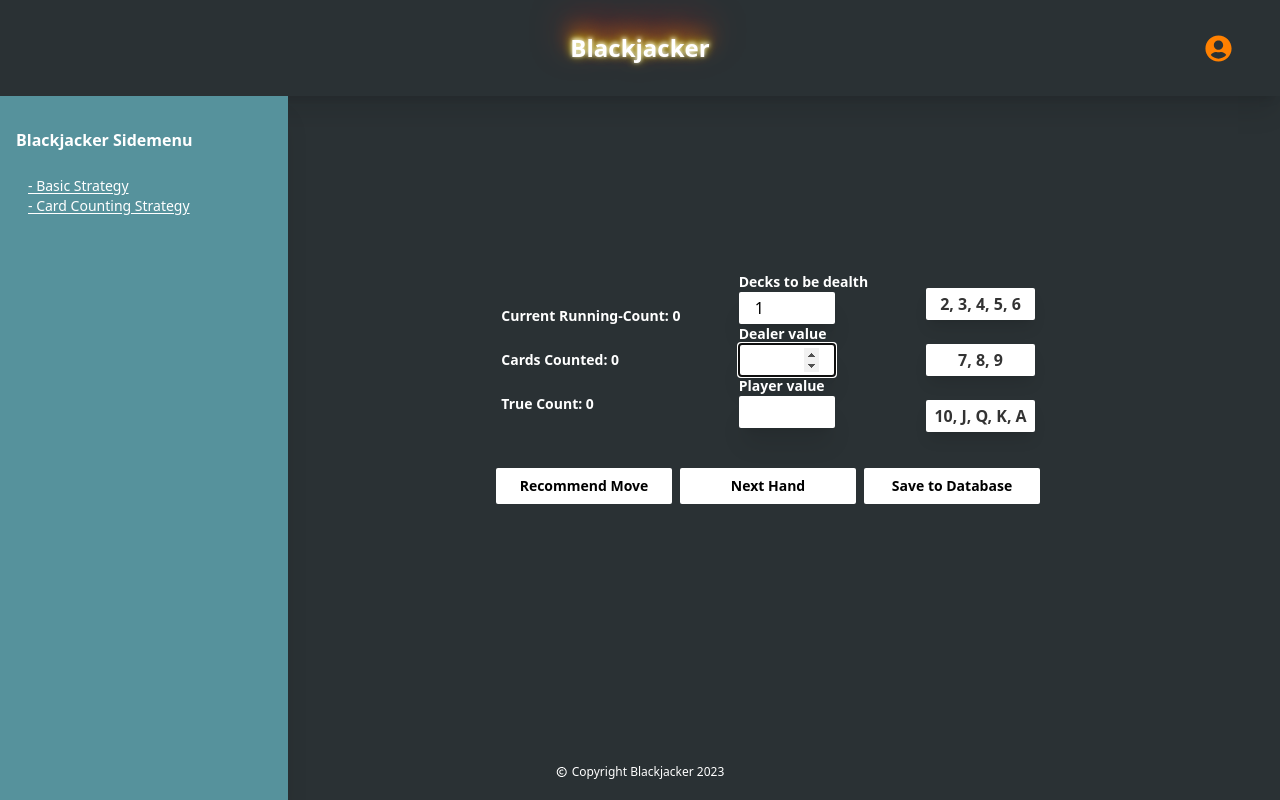
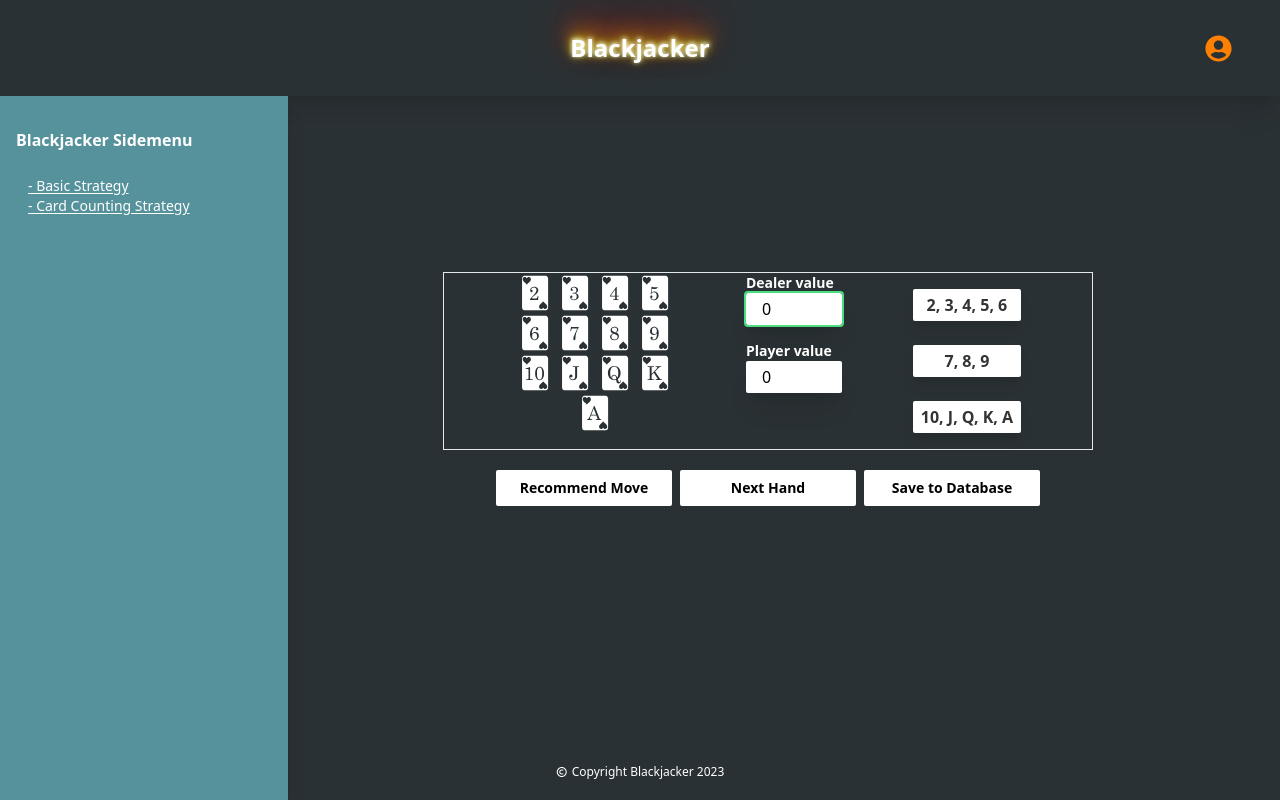
Before and after one commit to johanneskungen/blackjacker, a Next.js app: page /counter in a window 1280 px wide. Built offline with nearby package versions, Linux system fonts and the light colour scheme.

Commit message:
new layout!

```diff
--- a/components/Box.jsx
+++ b/components/Box.jsx
@@ -1,20 +1,22 @@
 import React, { useRef, useState } from "react";
 import { rec } from "@/fu/recomendation";
 import toast, { Toaster } from "react-hot-toast";
+import Cards from "./Cards";
 
 function Box() {
   const dRef = useRef();
   const [countState, setCountState] = useState(0);
   const [cardsDealth, setCardsDealth] = useState(0);
-  const [dealer, setDealer] = useState("");
-  const [player, setPlayer] = useState("");
+  const [dealer, setDealer] = useState(0);
+  const [player, setPlayer] = useState(0);
   const [decks, setDecks] = useState(1);
   const [recomendation, setRecomendation] = useState(null);
   const [loading, setLoading] = useState(false);
+  const [active, setActive] = useState("dealer");
 
   const next = () => {
-    setDealer("");
-    setPlayer("");
+    setDealer(0);
+    setPlayer(0);
   };
 
   const count = (value) => {
@@ -67,61 +69,37 @@ function Box() {
         }}
       />
       <div
-      onClick={() => setRecomendation("")}
+        onClick={() => setRecomendation("")}
         className={`absolute bg-orange-600 top-44 right-64 text-white h-8 flex items-center px-2 rounded-sm shadow-xl text-sm font-semibold cursor-pointer ${
           !recomendation && "hidden"
         }`}
       >
         {recomendation}
       </div>
-      <div className="flex flex-row w-[65%] justify-evenly">
-        <div className="flex flex-col items-start justify-center text-sm">
-          <p className="text-white my-3 font-semibold">
-            Current Running-Count: {countState}
-          </p>
-          <p className=" text-white my-3 font-semibold">
-            Cards Counted: {cardsDealth}
-          </p>
-          <p className=" text-white my-3 font-semibold">
-            True Count: {countState == 0 ? 0 : Math.round(countState / decks)}
-          </p>
-        </div>
-        <div>
-          <label>
-            <p className="text-sm text-white font-semibold">
-              Decks to be dealth
-            </p>
-            <input
-              type="number"
-              className="px-4 py-1 rounded-sm shadow-xl w-24"
-              min={1}
-              max={10}
-              value={decks}
-              onChange={(e) => setDecks(e.target.value)}
-            />
-          </label>
+      <div className="flex flex-row w-[65%] border justify-evenly">
+        <Cards setPlayer={setPlayer} setDealer={setDealer} active={active} />
+        <div className="flex flex-col gap-4">
           <label>
             <p className="text-sm text-white font-semibold">Dealer value</p>
-            <input
-              max={21}
-              min={2}
-              autoFocus
-              type="number"
-              className="px-4 py-1 rounded-sm shadow-xl w-24"
-              value={dealer}
-              onChange={(e) => setDealer(e.target.value)}
-            />
+            <div
+              className={`px-4 py-1 rounded-sm shadow-xl w-24 bg-white cursor-pointer ${
+                active === "dealer" && "outline outline-green-400 outline-2"
+              }`}
+              onClick={() => setActive("dealer")}
+            >
+              {dealer}
+            </div>
           </label>
           <label>
             <p className="text-sm text-white font-semibold">Player value</p>
-            <input
-              max={21}
-              min={2}
-              type="number"
-              className="px-4 py-1 rounded-sm shadow-xl w-24"
-              value={player}
-              onChange={(e) => setPlayer(e.target.value)}
-            />
+            <div
+              className={`px-4 py-1 rounded-sm shadow-xl w-24 bg-white cursor-pointer ${
+                active === "player" && "outline outline-green-400 outline-2"
+              }`}
+              onClick={() => setActive("player")}
+            >
+              {player}
+            </div>
           </label>
         </div>
         <div className="flex flex-col justify-evenly gap-2 h-44">
--- /dev/null
+++ b/components/Cards.jsx
@@ -0,0 +1,109 @@
+import {
+  GiCardAceHearts,
+  GiCardKingHearts,
+  GiCardQueenHearts,
+  GiCardJackHearts,
+  GiCard10Hearts,
+  GiCard9Hearts,
+  GiCard8Hearts,
+  GiCard7Hearts,
+  GiCard6Hearts,
+  GiCard5Hearts,
+  GiCard4Hearts,
+  GiCard3Hearts,
+  GiCard2Hearts,
+} from "react-icons/gi";
+
+import React from "react";
+
+function Cards({ setPlayer, setDealer, active }) {
+  const updateCard = (int) => {
+    switch (active) {
+      case "dealer":
+        setDealer((prev) => prev + int);
+        break;
+      case "player":
+        setPlayer((prev) => prev + int);
+        break;
+    }
+  };
+  return (
+    <main className="text-white flex flex-col items-center">
+      <div className="flex">
+        <GiCard2Hearts
+          size={40}
+          className="card"
+          onClick={() => updateCard(2)}
+        />
+        <GiCard3Hearts
+          size={40}
+          className="card"
+          onClick={() => updateCard(3)}
+        />
+        <GiCard4Hearts
+          size={40}
+          className="card"
+          onClick={() => updateCard(4)}
+        />
+        <GiCard5Hearts
+          size={40}
+          className="card"
+          onClick={() => updateCard(5)}
+        />
+      </div>
+      <div className="flex">
+        <GiCard6Hearts
+          size={40}
+          className="card"
+          onClick={() => updateCard(6)}
+        />
+        <GiCard7Hearts
+          size={40}
+          className="card"
+          onClick={() => updateCard(7)}
+        />
+        <GiCard8Hearts
+          size={40}
+          className="card"
+          onClick={() => updateCard(8)}
+        />
+        <GiCard9Hearts
+          size={40}
+          className="card"
+          onClick={() => updateCard(9)}
+        />
+      </div>
+      <div className="flex">
+        <GiCard10Hearts
+          size={40}
+          className="card"
+          onClick={() => updateCard(10)}
+        />
+        <GiCardJackHearts
+          size={40}
+          className="card"
+          onClick={() => updateCard(10)}
+        />
+        <GiCardQueenHearts
+          size={40}
+          className="card"
+          onClick={() => updateCard(10)}
+        />
+        <GiCardKingHearts
+          size={40}
+          className="card"
+          onClick={() => updateCard(10)}
+        />
+      </div>
+      <div>
+        <GiCardAceHearts
+          size={40}
+          className="card"
+          onClick={() => updateCard(11)}
+        />
+      </div>
+    </main>
+  );
+}
+
+export default Cards;
--- a/fu/recomendation.js
+++ b/fu/recomendation.js
@@ -1,5 +1,4 @@
 export const rec = (pValue, dValue, c, aces) => {
-  console.log(pValue, dValue);
   const hit = "Hit";
   const stand = "Stand";
   const double = "Double";
@@ -7,14 +6,23 @@ export const rec = (pValue, dValue, c, aces) => {
 
   switch (aces) {
     case 0:
+      if (pValue === 8) return { message: hit };
       if (pValue === 9 && dValue === 9) return { message: hit };
       if (pValue === 9 && dValue > 2 && dValue < 7) return { message: double };
       if (pValue === 9 && dValue > 6 && dValue < 12) return { message: hit };
       if (pValue === 10 && dValue < 10) return { message: double };
       if (pValue === 10 && dValue > 9 && dValue < 12) return { message: hit };
       if (pValue === 11) return { message: double };
-      if (pValue === 12 && dValue === 2) return { message: hit };
-      if (pValue === 13 && dValue === 2) return { message: stand };
+      if ((pValue === 12 && dValue === 2) || dValue === 3)
+        return { message: hit };
+      if (pValue === 12 && dValue > 3 && dValue < 7) return { message: stand };
+      if (
+        (pValue === 13 && dValue >= 2 && dValue < 7) ||
+        (pValue === 14 && dValue >= 2 && dValue < 7) ||
+        (pValue === 15 && dValue >= 2 && dValue < 7) ||
+        (pValue === 16 && dValue >= 2 && dValue < 7)
+      )
+        return { message: stand };
       if (
         (pValue === 12 && dValue >= 7 && dValue <= 11) ||
         (pValue === 13 && dValue >= 7 && dValue <= 11) ||
@@ -24,15 +32,8 @@ export const rec = (pValue, dValue, c, aces) => {
       )
         return { message: hit };
 
-      if (pValue === 17) return { message: stand };
+      if (pValue >= 17 && pValue <= 21) return { message: stand };
+    case 1:
+
   }
-
-  if (pValue === 15 && dValue === 10 && c >= 4) return { message: hit };
-
-  if (pValue === 16 && dValue === 10 && c >= 0) return { message: hit };
-
-  if (pValue === 20 && dValue === 5 && c >= 5) return { message: stand };
-  if (pValue === 20 && dValue === 6 && c >= 4) return { message: stand };
-
-  if (pValue === 16 && dValue === 9 && c >= 5) return { message: hit };
 };
--- a/styles/globals.css
+++ b/styles/globals.css
@@ -22,6 +22,9 @@
   }
   .cbutton {
     @apply bg-white text-black/80 font-semibold px-2 py-1 rounded-sm shadow-lg hover:scale-105 duration-75;
+  }
+  .card{
+    @apply cursor-pointer hover:border duration-75 hover:scale-105 rounded-sm
   }
 }
 
```
